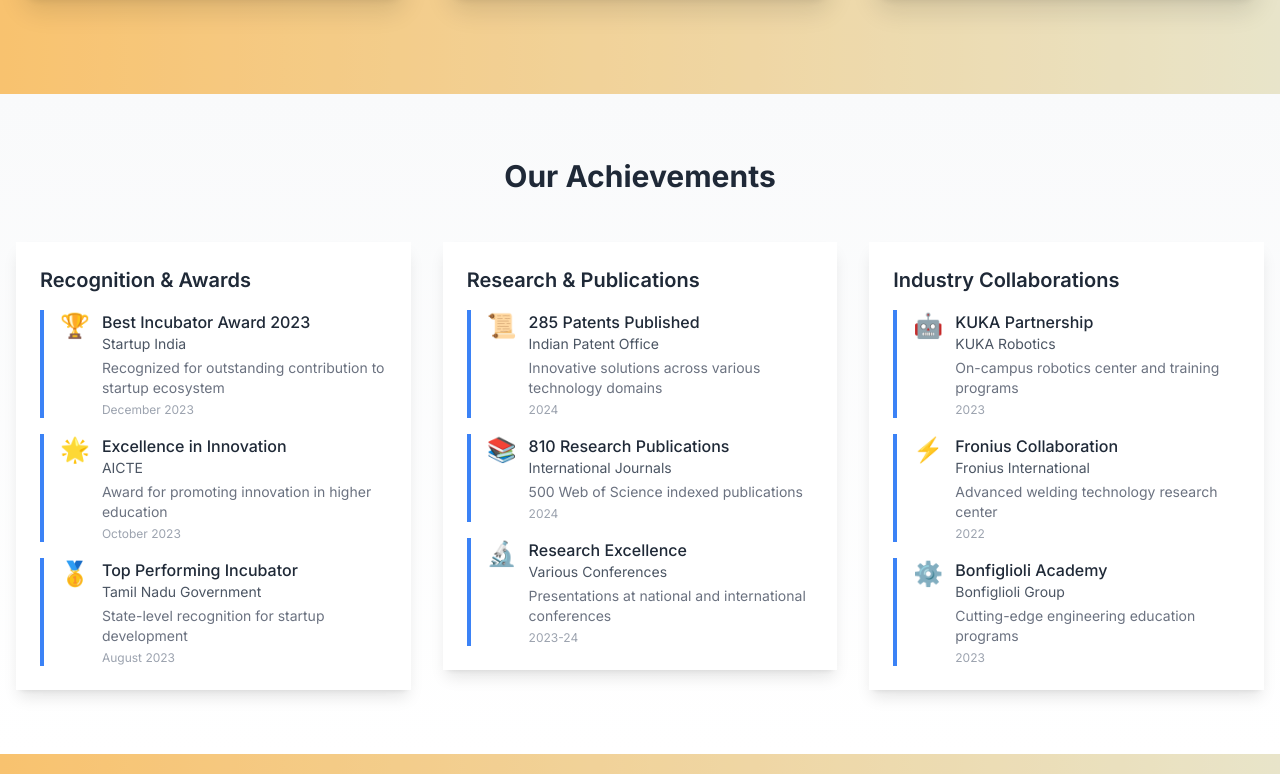
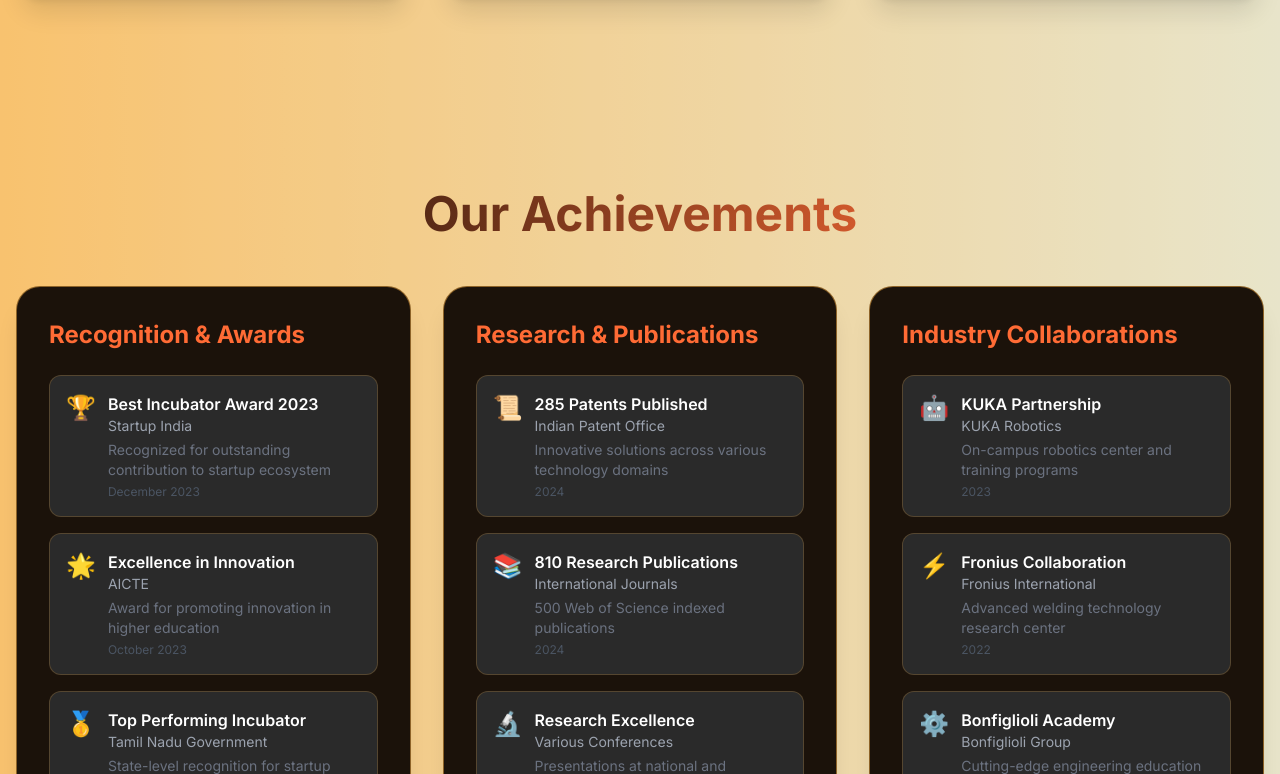
Before and after one commit to Dharshank2005/modified_citbif, a Next.js app: page /more in a window 1280 px wide. Shown: the part 4066-4840 px from the top of the page. Built offline with nearby package versions, Linux system fonts and the light colour scheme.

Commit message:
Final Commit

```diff
--- a/app/more/page.tsx
+++ b/app/more/page.tsx
@@ -1409,52 +1409,54 @@ export default function MorePage() {
       </section>
 
       {/* Achievements - TIMELINE LAYOUT */}
-      <section className="py-16 bg-gradient-to-b from-gray-50 to-white">
+      <section className="bg-[#E8E4C9]/30 py-24">
   <div className="container mx-auto px-4">
-          <h2 className="text-3xl font-bold text-center mb-12">
+    <h2 className="text-4xl md:text-5xl font-bold text-center mb-12 text-[#1B120A] text-shimmer">
       Our Achievements
     </h2>
-          <div className="grid grid-cols-1 md:grid-cols-3 gap-8">
+    <div className="grid grid-cols-1 md:grid-cols-3 gap-8 max-w-7xl mx-auto">
       {achievements.map((category, index) => (
         <div
           key={category.category}
           id={`achievement-${index}`}
-                className={`scroll-animation animate delay-${index * 100}`}
-              >
-                <div className="bg-white rounded-lg shadow-lg p-6 hover:shadow-xl transition-shadow duration-300">
-                  <h3 className="text-xl font-semibold mb-4">
+          className={`bg-[#1B120A] p-8 rounded-3xl border border-[#FFB347]/50 hover:border-[#FF6B35] transition-all duration-500 group shadow-xl hover-lift scroll-animation`}
+          style={{
+            opacity: 1,
+            transform: "none",
+            transitionProperty: "opacity, transform",
+            transitionDuration: "0.8s",
+            transitionTimingFunction: "ease-in-out",
+            transitionDelay: `${index * 0.1}s`,
+          }}
+        >
+          <h3 className="text-2xl font-bold text-[#FF6B35] mb-6 group-hover:text-[#FFB347] transition-colors duration-300">
             {category.category}
           </h3>
           <div className="space-y-4">
-                    {category.items.map((item) => (
+            {category.items.map((item, i) => (
               <div
                 key={item.title}
-                        className="border-l-4 border-blue-500 pl-4"
+                className="p-4 bg-[#2a2a2a] rounded-xl border border-[#FFB347]/20 hover:border-[#FF6B35]/40 transition-all duration-300 group-hover:scale-105"
+                style={{ transitionDelay: `${i * 0.1}s` }}
               >
                 <div className="flex items-start gap-3">
-                          <span className="text-2xl">{item.icon}</span>
+                  <span className="text-2xl text-[#FFB347]">{item.icon}</span>
                   <div>
-                            <h4 className="font-medium">{item.title}</h4>
-                            <p className="text-sm text-gray-600">
-                              {item.organization}
-                            </p>
-                            <p className="text-sm text-gray-500 mt-1">
-                              {item.description}
-                            </p>
-                            <p className="text-xs text-gray-400 mt-1">
-                              {item.date}
-                            </p>
+                    <h4 className="font-semibold text-white">{item.title}</h4>
+                    <p className="text-sm text-gray-400">{item.organization}</p>
+                    <p className="text-sm text-gray-500 mt-1">{item.description}</p>
+                    <p className="text-xs text-gray-600 mt-1">{item.date}</p>
                   </div>
                 </div>
               </div>
             ))}
           </div>
         </div>
-              </div>
       ))}
     </div>
   </div>
 </section>
+
 
       {/* New Initiatives - INTERACTIVE DASHBOARD CARDS */}
       <section
```
Lines whose indentation alone changed are shown as unchanged.
